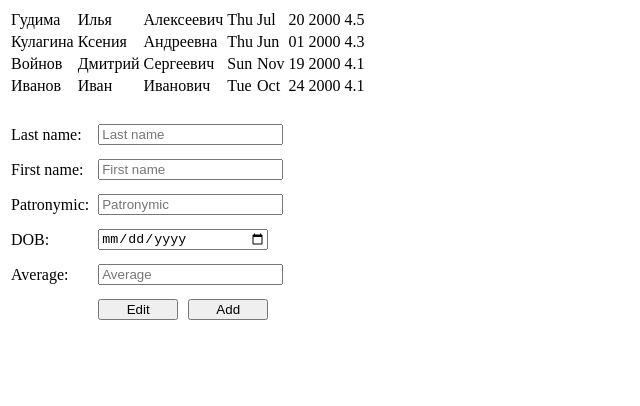
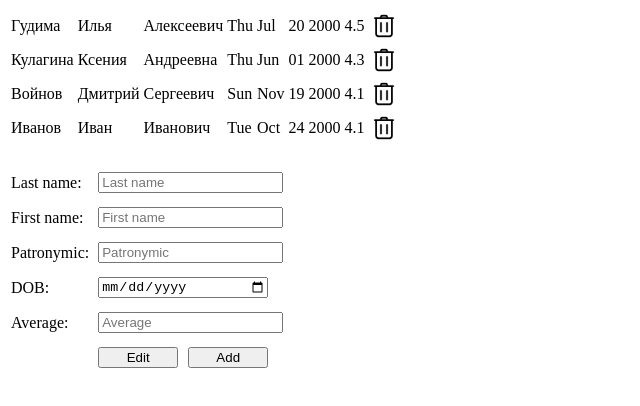
Before and after one commit to lilkaPTS/UIHomework1, an Angular app in the folder hw4/: page / in a window 1280 px wide. Shown: the top 406 px of the page, without its empty margins (0-640 px from the left). Built offline with nearby package versions, Linux system fonts and the light colour scheme.

Commit message:
add deleteStudent()

```diff
--- a/hw4/src/stud/stud.component.css
+++ b/hw4/src/stud/stud.component.css
@@ -9,3 +9,10 @@ input.input.inputDOB {
   margin: 5px;
   width: 80px;
 }
+.picDel {
+  display: block;
+  margin-left: auto;
+  margin-right: auto;
+  height: 30px;
+  width: 30px;
+}
--- a/hw4/src/stud/stud.component.html
+++ b/hw4/src/stud/stud.component.html
@@ -1,6 +1,7 @@
 <table>
   <tr *ngFor="let student of students">
     <td *ngFor="let val of student.toStudentString().split(' ')">{{val}}</td>
+    <td><img (click)="deleteStudent(student)" alt="delete" class="picDel" src="../assets/delete.png"/></td>
   </tr>
 </table>
 <br>
--- a/hw4/src/stud/stud.component.ts
+++ b/hw4/src/stud/stud.component.ts
@@ -29,10 +29,11 @@ export class StudComponent implements OnInit {
   }
 
   addStudent(): void {
-    console.log(this.cLN);
-    console.log(this.cFN);
-    console.log(this.cP);
     this.students.push(new Student(this.cFN, this.cLN, this.cP, new Date(this.cDOB.toLocaleString()), this.cA));
   }
 
+  deleteStudent(selectedStudent: Student): void {
+    this.students = this.students.filter(obj => obj !== selectedStudent);
+  }
+
 }
```
Also changed, not shown: hw4/src/assets/delete.png (added).
